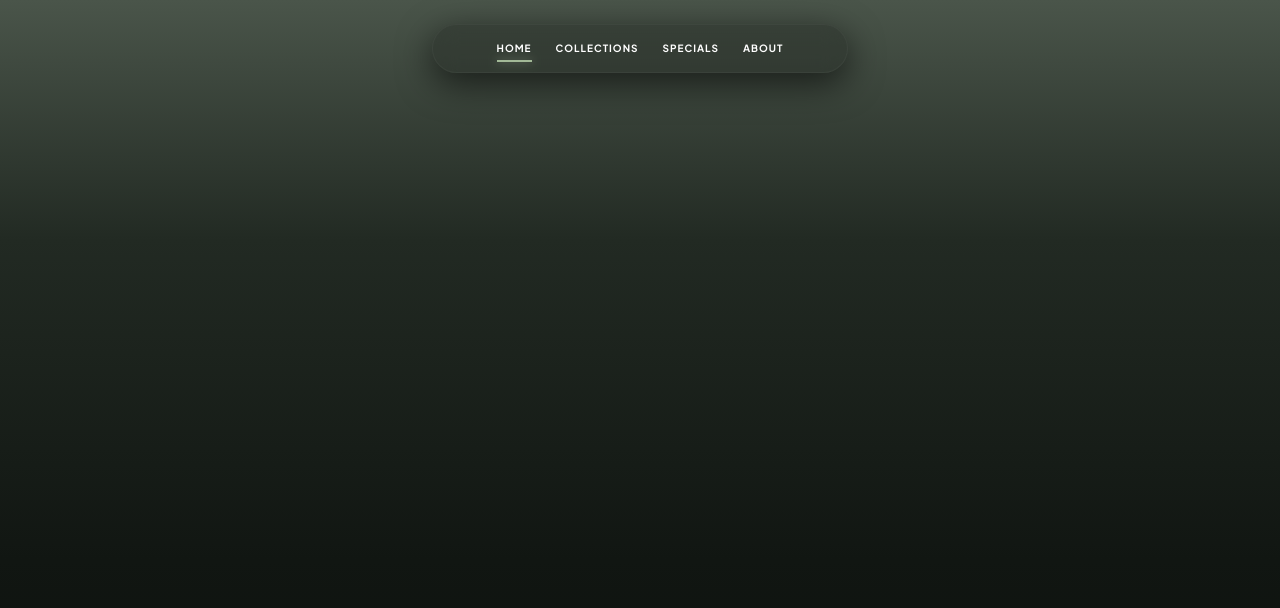
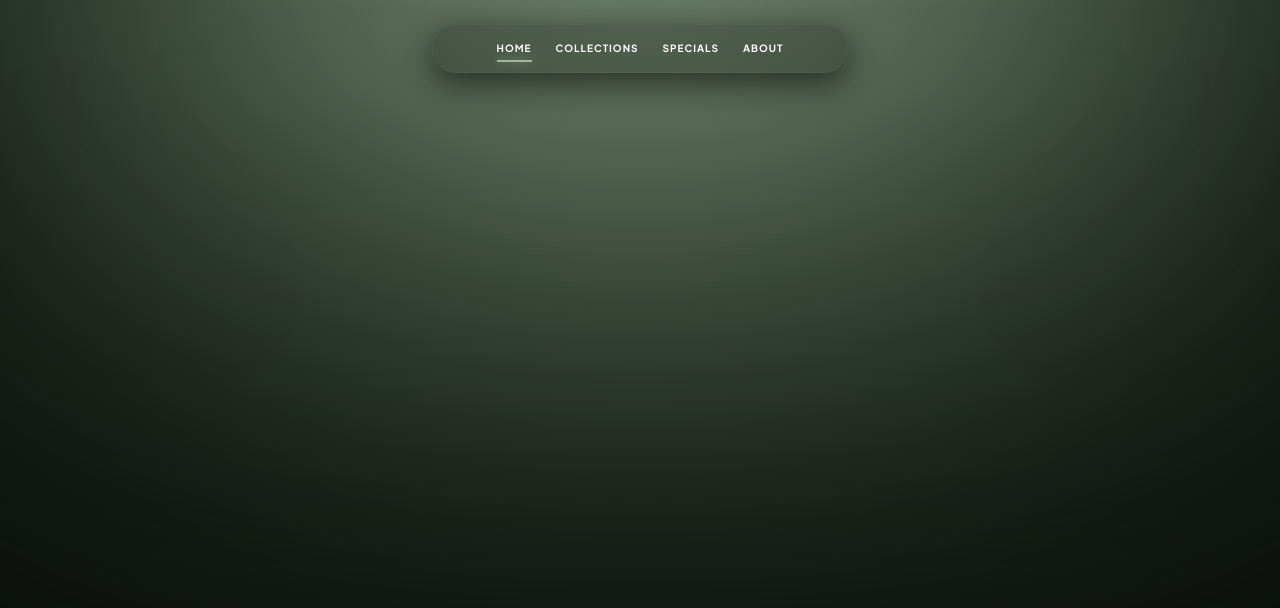
Before and after one commit to KasunLakma/green-girl-ecommerce, a Next.js app: page / in a window 1280 px wide. Shown: the top 608 px of the page. Built offline with nearby package versions, Linux system fonts and the light colour scheme.

Commit message:
feat: initialize storefront layout with global styles and floating navigation component

```diff
--- a/src/app/(website)/page.js
+++ b/src/app/(website)/page.js
@@ -8,7 +8,7 @@ export default function StorefrontPage() {
   const navItems = ["HOME", "COLLECTIONS", "SPECIALS", "ABOUT"];
 
   return (
-    <div className="relative min-h-screen w-full flex flex-col items-center justify-center select-none overflow-hidden">
+    <div className="relative z-10 min-h-screen w-full flex flex-col items-center justify-center select-none overflow-hidden">
 
       {/* Floating Navigation Overlay */}
       <header className="fixed top-6 z-50 w-full max-w-md px-4">
--- a/src/app/globals.css
+++ b/src/app/globals.css
@@ -2,7 +2,7 @@
 @import "tailwindcss";
 
 :root {
-  --bg-primary: #0B0E0B;
+  --bg-primary: #0D110D;
   --text-primary: #FFFFFF;
   --text-secondary: #94A3B8;
 }
@@ -15,16 +15,33 @@
 
 html, body {
   min-height: 100vh;
-  overflow-x: hidden;
   margin: 0;
   padding: 0;
+  background-color: #0D110D !important; /* Slightly elevated dark base */
+  position: relative;
+  overflow-x: hidden;
 }
 
 body {
-  background: linear-gradient(to bottom, #4A554A 0%, #222A23 30%, #111612 70%, #0B0E0B 100%) no-repeat fixed;
   color: var(--text-primary);
   font-family: 'Plus Jakarta Sans', sans-serif;
   -webkit-font-smoothing: antialiased;
+}
+
+body::after {
+  content: "";
+  position: fixed;
+  top: -35%;
+  left: -10%;
+  width: 120vw;
+  height: 95vh;
+  /* Exact matched lighter pastel sage to dark flow */
+  background: radial-gradient(ellipse at top center, #B2C4AC 0%, #6E856A 30%, #354236 60%, #131A14 85%, transparent 100%) !important;
+  filter: blur(140px) contrast(1.05);
+  -webkit-filter: blur(140px) contrast(1.05);
+  pointer-events: none;
+  z-index: 0;
+  opacity: 0.98;
 }
 
 .hype-glass {
--- a/src/app/layout.js
+++ b/src/app/layout.js
@@ -8,7 +8,7 @@ export const metadata = {
 export default function RootLayout({ children }) {
   return (
     <html lang="en" className="h-full" suppressHydrationWarning>
-      <body className="min-h-full flex flex-col antialiased bg-[#0B0F12]" suppressHydrationWarning>
+      <body className="min-h-full flex flex-col antialiased" suppressHydrationWarning>
         {children}
       </body>
     </html>
```
